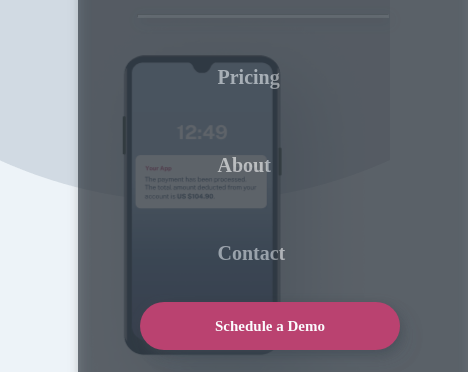
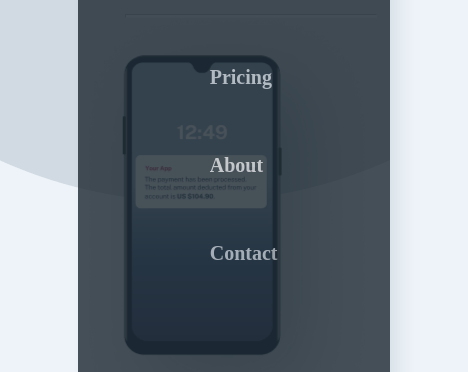
Before and after one commit to Ixtiyor0919/2-Oy-Imtihon, a plain HTML site: page index.html in a window 390 px wide. Shown: the part 84-456 px from the top of the page, 468 px wide, since content can reach past the window. Drawn offline with Linux system fonts and the light colour scheme.

Commit message:
xatolar to'g'illandi

```diff
--- a/scss/blocks/_header.scss
+++ b/scss/blocks/_header.scss
@@ -217,16 +217,16 @@
             }
             .toggle--active ~ .nav-list {
                 display: block;
-                width: 100%;
-                height: 700px;
-                position: absolute;
+                width: 80%;
+                height: 500px;
+                position: fixed;
                 left: 20%;
                 top: 0px;
                 padding-top: 30%;
-                padding-left: 25%;
+                padding-left: 23%;
                 background: #1B262F;
                 z-index: 2;
-                opacity: 0.6;
+                opacity: 0.8;
                 box-shadow: 10px 10px 25px -10px rgba(54, 83, 107, 0.25);
             }
             .toggle--active ~ .nav-list > .list-item {
@@ -236,9 +236,9 @@
                 display: block;
                 z-index: 4;
                 width: 260px;
-                position: absolute;
-                left: 140px;
-                bottom: -336px;
+                position: fixed;
+                left: 130px;
+                bottom: 155px;
             }
             .toggle--active ~ .nav-list > .list-item > .list-link {
                 font-size: 20px;
@@ -250,7 +250,7 @@
                 width: 250px;
                 position: absolute;
                 top: 100%;
-                left: 35%;
+                left: 32%;
                 height: 2px;
                 background: #f5f6f8;
                 opacity: 0.5;
```
Also changed, not shown: css/main.min.css, 1 other file.
